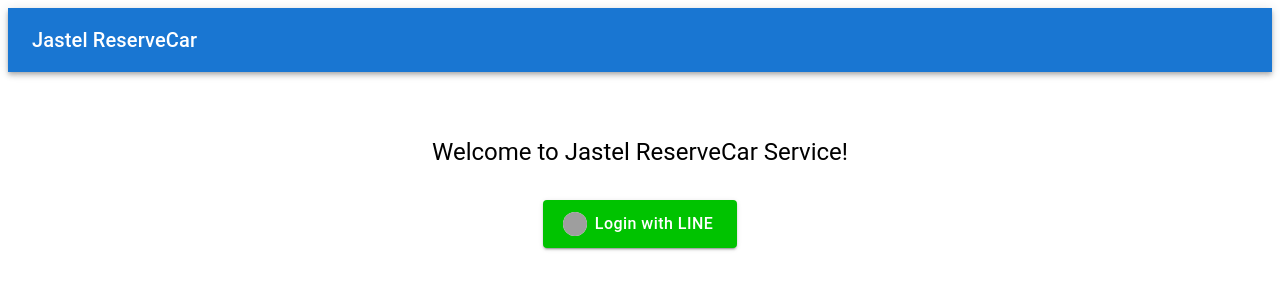
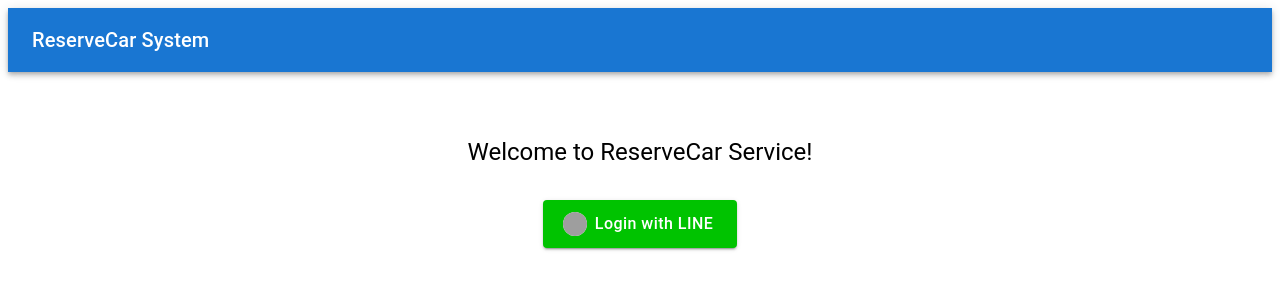
Before and after one commit to ZigmaZero/reservecar-frontend, a React (Vite) app: page /line/access in a window 1280 px wide. Shown: the top 300 px of the page. Built offline with nearby package versions, Linux system fonts and the light colour scheme; no server answers; grey boxes are pictures that could not be loaded.

Commit message:
generalize backend

```diff
--- a/src/pages/LineLogin.tsx
+++ b/src/pages/LineLogin.tsx
@@ -56,7 +56,7 @@
             <Container maxWidth="sm" sx={{ mt: 8 }}>
                 <Box display="flex" flexDirection="column" alignItems="center" mt={4}>
                     <Typography variant="h5" align="center" gutterBottom>
-                        Welcome to Jastel ReserveCar Service!
+                        Welcome to ReserveCar Service!
                     </Typography>
                     <Button
                         id="line-login"
--- a/src/widgets/Navbar.tsx
+++ b/src/widgets/Navbar.tsx
@@ -9,7 +9,7 @@
   <AppBar position="static">
     <Toolbar>
       <Typography variant="h6" component="div" sx={{ flexGrow: 1 }}>
-        Jastel ReserveCar
+        ReserveCar System
       </Typography>
       {showButtons && (
         <Box sx={{ display: "flex", gap: 2 }}>
```
